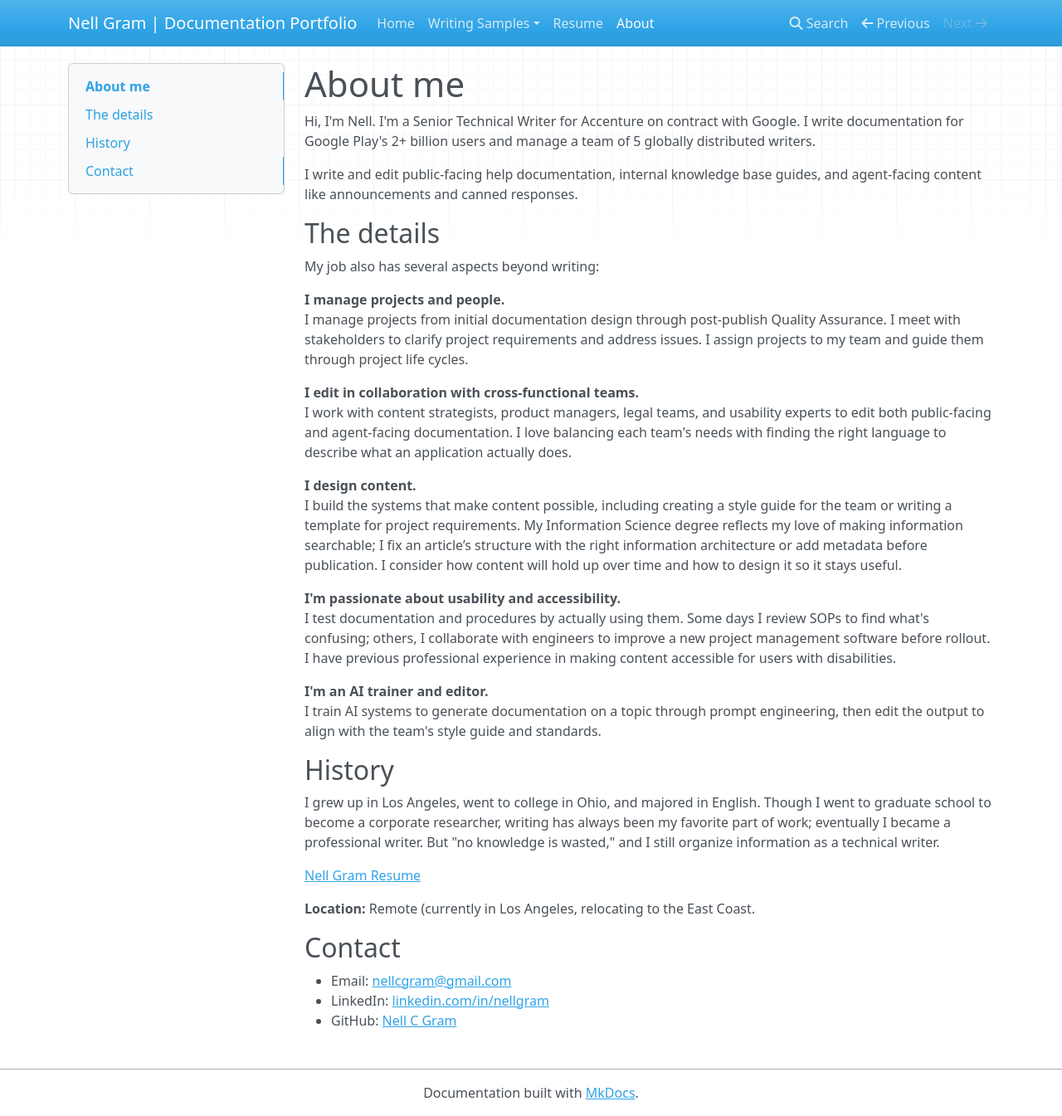
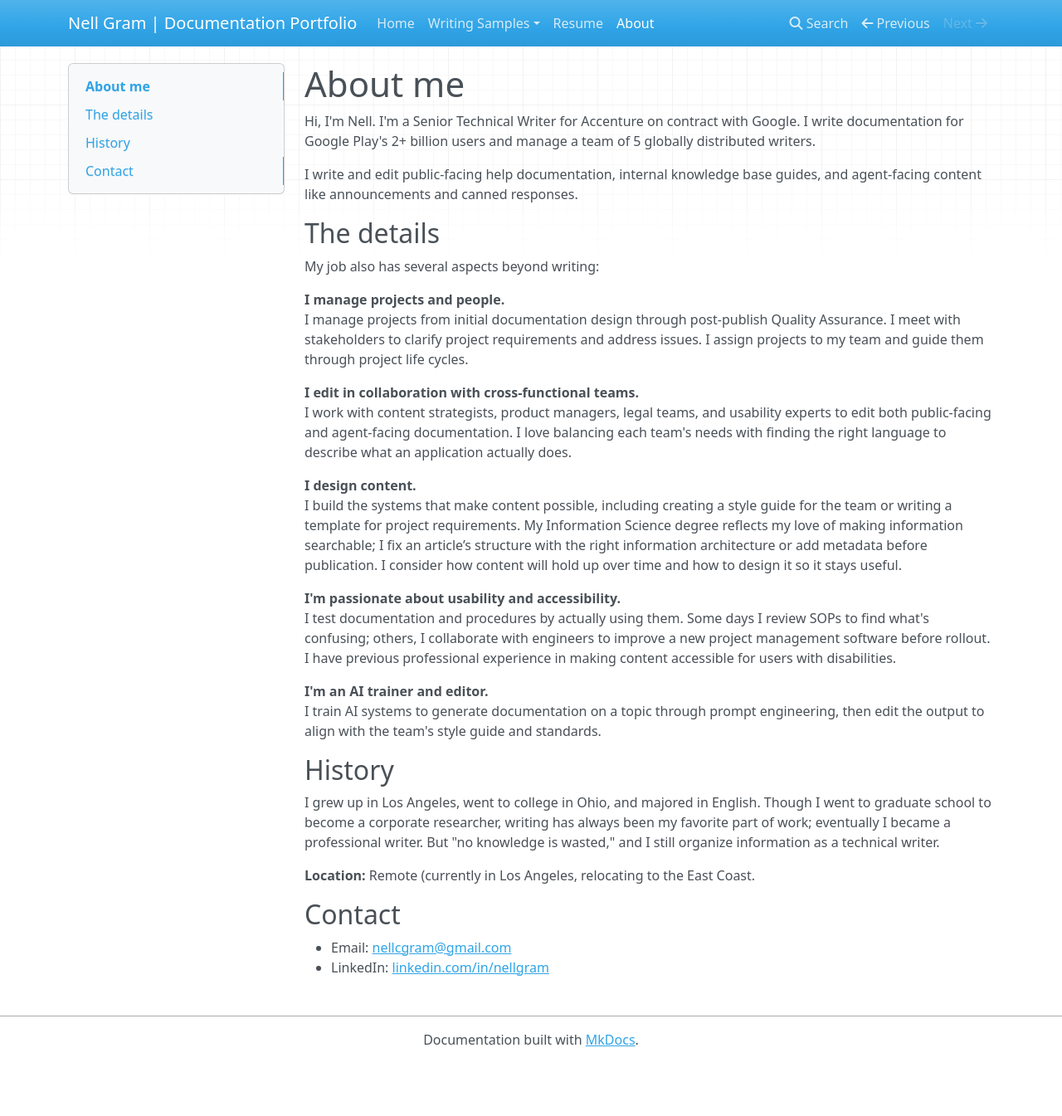
Before and after one commit to nellcgram/nellcgram.github.io, an MkDocs documentation site: the page built from docs/about.md, in a window 1280 px wide and 1345 px high. Shown: the whole window at 83% size. Built offline with MkDocs 1.6.1, drawn with Linux system fonts in a browser that asks for light colours; nearby versions of some CDN libraries.

Commit message:
deleted resume link in about page

```diff
--- a/docs/about.md
+++ b/docs/about.md
@@ -27,12 +27,9 @@ I train AI systems to generate documentation on a topic through prompt engineeri
 
 I grew up in Los Angeles, went to college in Ohio, and majored in English. Though I went to graduate school to become a corporate researcher, writing has always been my favorite part of work; eventually I became a professional writer. But "no knowledge is wasted," and I still organize information as a technical writer.
 
-[Nell Gram Resume](https://nellcgram.github.io/pdf/Gram%20Resume%202026%20TW.pdf)
-
 **Location:** Remote (currently in Los Angeles, relocating to the East Coast.
 
 ## Contact
 
 - Email: [nellcgram@gmail.com](mailto:nellcgram@gmail.com)
 - LinkedIn: [linkedin.com/in/nellgram](https://www.linkedin.com/in/nellgram)
-- GitHub: [Nell C Gram](https://github.com/nellcgram)
```
